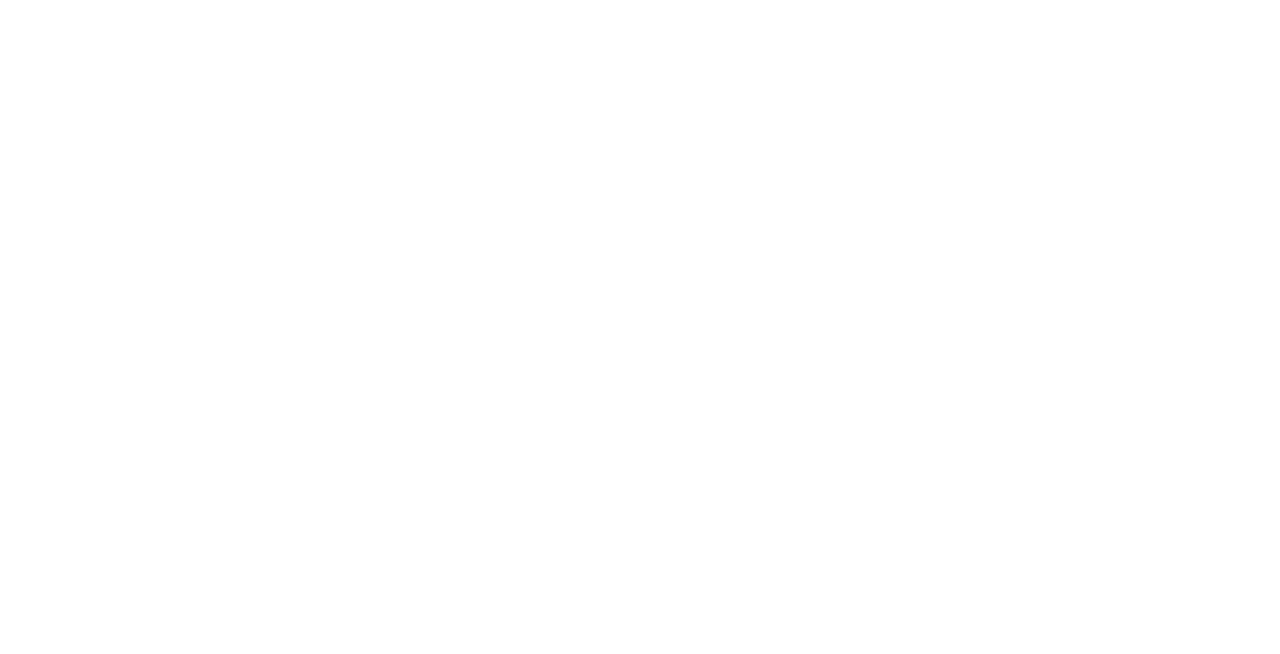
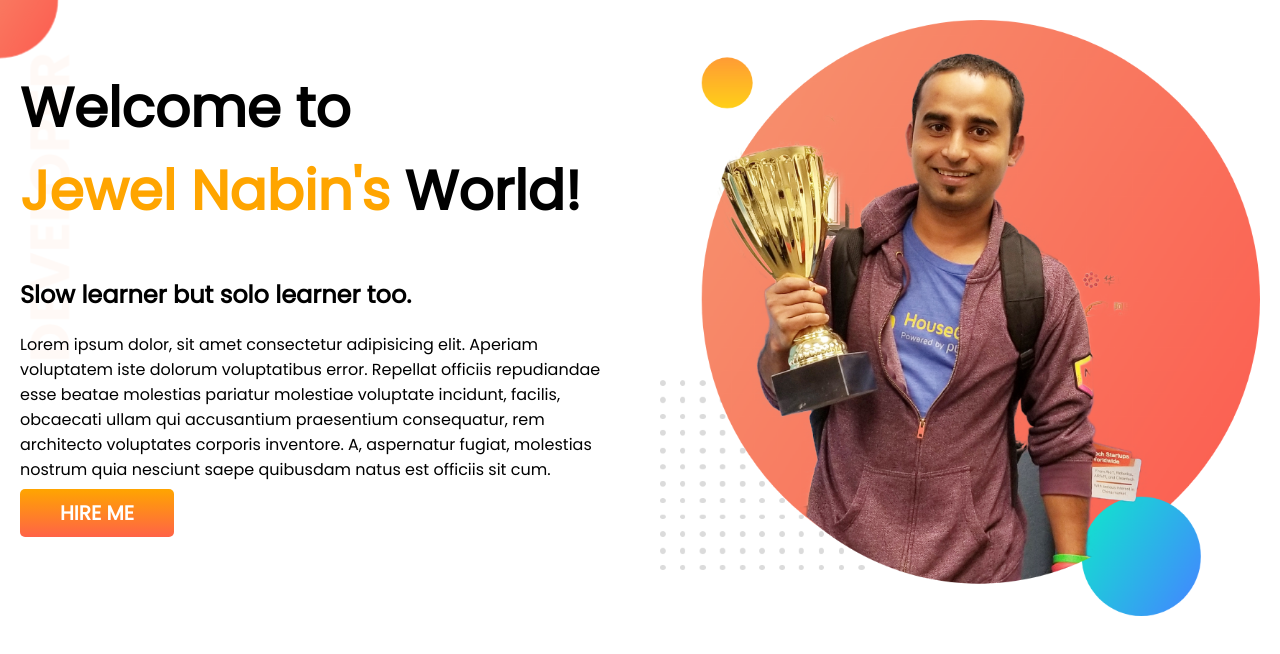
Before and after one commit to Jewel-Nabin/developer-portfolio, a plain HTML site: page index.html in a window 1280 px wide. Drawn offline with Linux system fonts and the light colour scheme.

Commit message:
first-section

```diff
--- a/index.html
+++ b/index.html
@@ -5,9 +5,22 @@
     <meta http-equiv="X-UA-Compatible" content="IE=edge">
     <meta name="viewport" content="width=device-width, initial-scale=1.0">
     <title>Jewel Nabin's Portfolio</title>
+    <link rel="preconnect" href="https://fonts.googleapis.com">
+    <link rel="preconnect" href="https://fonts.gstatic.com" crossorigin>
+    <link href="https://fonts.googleapis.com/css2?family=Poppins&display=swap" rel="stylesheet">
     <link rel="stylesheet" href="style.css">
 </head>
 <body>
-
+   <section class="top-banner">
+        <div class="half-width">
+            <h1>Welcome to <br> <span class="orng-clr">Jewel Nabin's</span> World!</h1>
+            <h2>Slow learner but solo learner too.</h2>
+            <p>Lorem ipsum dolor, sit amet consectetur adipisicing elit. Aperiam voluptatem iste dolorum voluptatibus error. Repellat officiis repudiandae esse beatae molestias pariatur molestiae voluptate incidunt, facilis, obcaecati ullam qui accusantium praesentium consequatur, rem architecto voluptates corporis inventore. A, aspernatur fugiat, molestias nostrum quia nesciunt saepe quibusdam natus est officiis sit cum.</p>
+            <a class="link-btn" target="-blank" href="https://www.linkedin.com/feed/">HIRE ME</a>
+        </div>
+        <div class="half-width">
+            <img src="images/jhankar.png">
+        </div>
+   </section>
 </body>
 </html>
--- a/style.css
+++ b/style.css
@@ -0,0 +1,38 @@
+body {
+    font-family: 'Poppins', sans-serif;
+    margin: 0%;
+}
+h1 {
+    font-size: 55px
+}
+
+.orng-clr {
+    color: orange;
+}
+
+section {
+    display: flex;
+}
+
+.half-width {
+    width: 50%;
+    padding: 20px;
+}
+
+.half-width img {
+    width: 100%;
+}
+
+.link-btn {
+    text-decoration: none;
+    background-image: linear-gradient(orange, tomato);
+    padding: 10px 40px;
+    border-radius: 5px;
+    color: white;
+    font-size: 20px;
+    font-weight: bold;
+}
+
+.top-banner {
+    background-image: url(images/top-banner.png);
+    background-repeat: no-repeat;
```
Also changed, not shown: images/dream-bg.png (added), images/exp-bg.png (added), images/jhankar.png (added), images/jhankar2.png (added), images/my-bg.png (added), images/my-bg2.png (added), images/top-banner.png (added), 8 other files.
